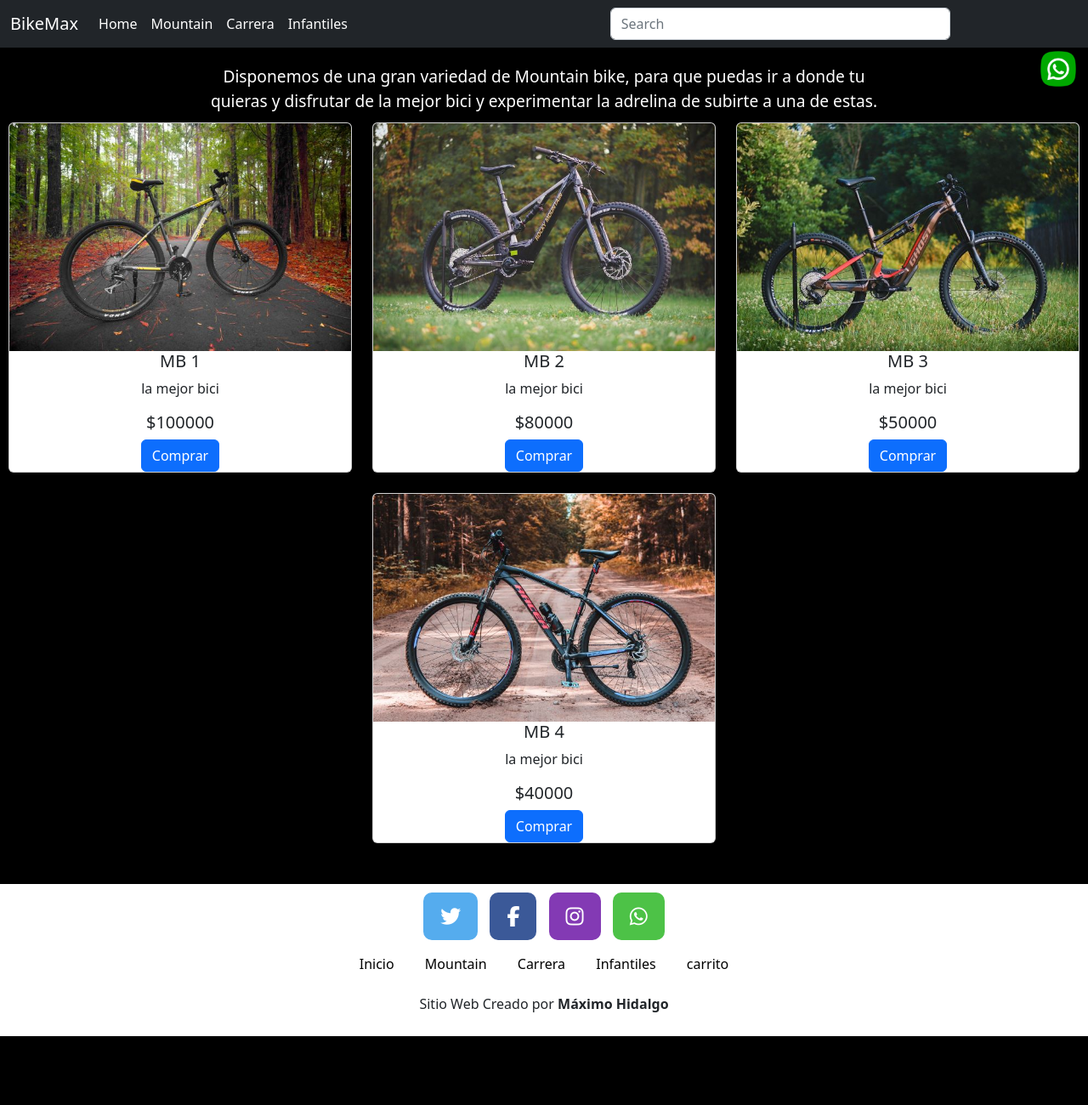
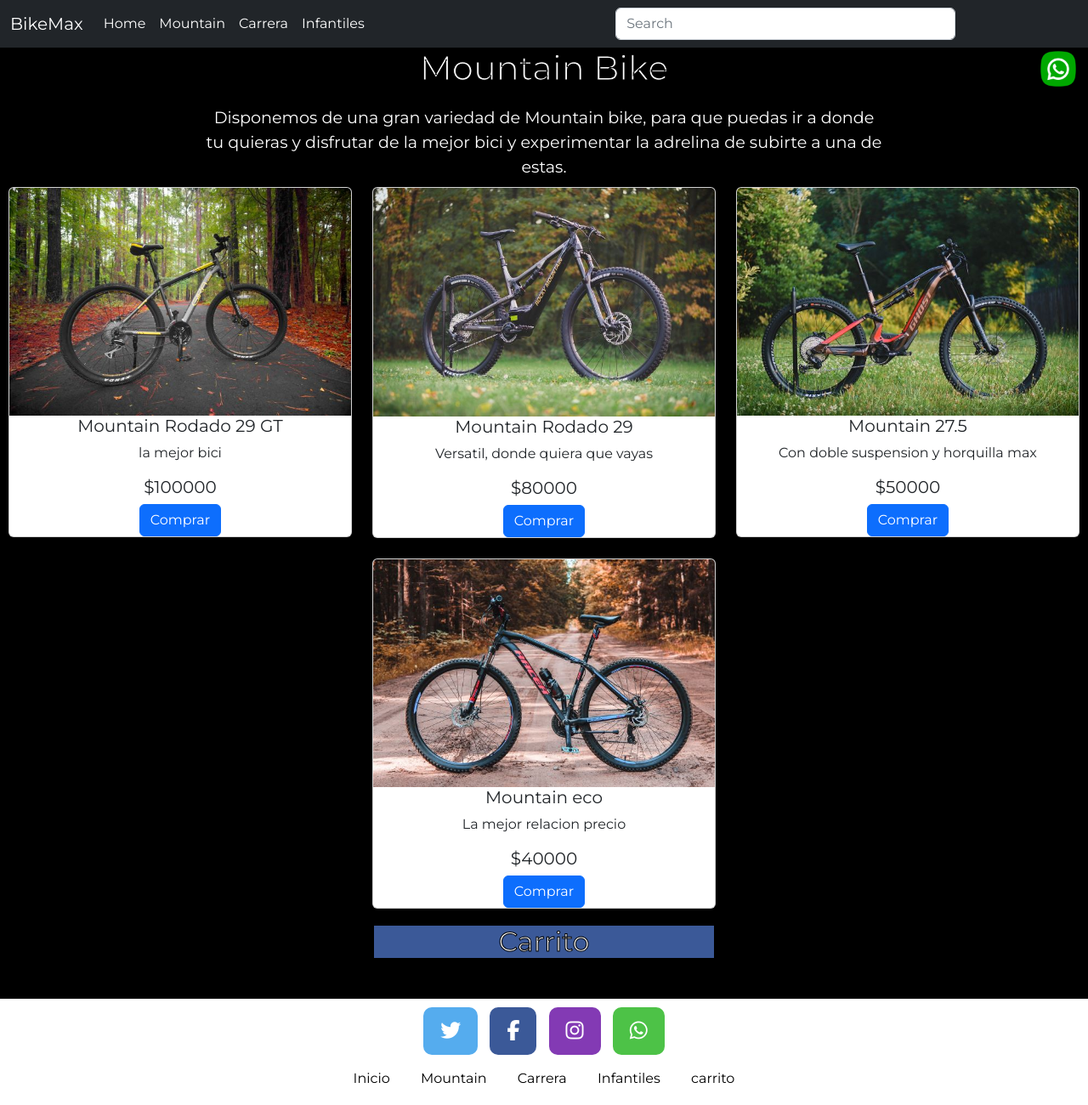
Before and after one commit to Maxhidalgo84/Proyectojavascript, a website: page pages/mountain.html in a window 1280 px wide. Shown: the top 1300 px of the page at 85% size. Before the commit the page ends 1219 px from the top, so only its background shows below. Drawn offline with nearby package versions, Linux system fonts and the light colour scheme; a web font is replaced by a local one.

Commit message:
carrito abajo

```diff
--- a/index.js
+++ b/index.js
@@ -45,10 +45,10 @@ class Carrito {
 
 let productos = [];
 
-productos.push(new Producto(1,"../img/mountain1.jpg","MB 1","la mejor bici", 100000 ));
-productos.push(new Producto(2,"../img/mountain2.jpg","MB 2","la mejor bici", 80000 ));
-productos.push(new Producto(3,"../img/mountain3.jpg","MB 3","la mejor bici", 50000 ));
-productos.push(new Producto(4,"../img/mountain4.jpg","MB 4","la mejor bici", 40000 ));
+productos.push(new Producto(1,"../img/mountain1.jpg","Mountain Rodado 29 GT","la mejor bici", 100000 ));
+productos.push(new Producto(2,"../img/mountain2.jpg","Mountain Rodado 29","Versatil, donde quiera que vayas", 80000 ));
+productos.push(new Producto(3,"../img/mountain3.jpg","Mountain 27.5","Con doble suspension y horquilla max", 50000 ));
+productos.push(new Producto(4,"../img/mountain4.jpg","Mountain eco","La mejor relacion precio", 40000 ));
 
 
 
@@ -66,7 +66,7 @@ contenedor.innerHTML = ` <div class="card">
                             <h5 class="card-title">${producto.nombre} </h5>
                             <p class="card-text"> ${producto.descripcion} </p>
                             <h5 class="card-title"> $${producto.precio}</h5>
-                            <a href="#" id="${producto.id}" onclick="agregarItem()"  class="btn btn-primary">Comprar</a>
+                            <a href="#" id="${producto.id}" onclick="seleccion(this.id)"  class="btn btn-primary">Comprar</a>
                             </div>
                         </div>`
 padre2.appendChild(contenedor)
@@ -81,20 +81,21 @@ valor = obj
 
 for (const producto of productos) {
     if (producto.id == (valor)){
-        carrito.push(new Carrito(producto.id,producto.nombre,producto.precio))
+        carrito.push(new Carrito(producto.nombre,producto.precio))
        verPrecio = producto.precio
     }
 }
 
-for (const items of carrito) {
+/* for (const items of carrito) {
     if (carrito.id == (valor)) {
         carrito.splice
 
     }
 
-}
+} */
 
 alert(`Usted eligio el modelo de bicicleta Mountain Bike ${valor} y el valor es de $${verPrecio}`);
+
 
 let detalle = carrito.reduce((acumulaNombre,elemento) => acumulaNombre + "\n " + elemento.nombre + ": $" + elemento.precio,"")
 let total = carrito.reduce((acumulador,elemento) => acumulador + elemento.precio,0)
@@ -103,7 +104,9 @@ const Compras = detalle.concat("\n TOTAL: $"+total)
 
 alert(Compras)
 console.log(Compras);
-}
+
+
+
 let padre3 = document.getElementById("total")
 
 let totales = document.createElement("div")
@@ -113,3 +116,4 @@ totales.innerHTML = `<h3>Detalle productos<h3>
                      <p>${detalle}</p>
                      <b>Total: $${total}`
 padre3.appendChild(totales)
+}
--- a/pages/mountain.html
+++ b/pages/mountain.html
@@ -42,20 +42,21 @@
       </div>
     </header>
     <main>
+      <h1>Mountain Bike</h1>
         <article>
             <p class="texto1">Disponemos de una gran variedad de Mountain bike, para que puedas ir a donde tu quieras y disfrutar de la mejor bici
               y experimentar la adrelina de subirte a una de estas.
             </p>
         </article>
+        <section class="bicis">
+          <div id="cards" class="row  text-center justify-content-md-center row-cols-1 row-cols-md-2 g-4">
 
-        <section class="bicis">
-        <div id="cards" class="row  text-center justify-content-md-center row-cols-1 row-cols-md-2 g-4">
-        </div>
-        </section>
-        <div id="total" class="total">
+          </div>
+      </section>
+       <div id="total" class="total">
+        <h2>Carrito</h2>
 
-        </div>
-
+       </div>
     </main>
     <footer>
       <section class="redes">
--- a/scss/base/_base.scss
+++ b/scss/base/_base.scss
@@ -1,3 +1,6 @@
+@import url('https://fonts.googleapis.com/css2?family=Alegreya:ital,wght@0,400;0,700;1,400;1,600&family=Domine&family=Montserrat&family=Roboto:wght@300&family=Rye&display=swap');
+
+
 * {
   margin: 0;
   padding: 0;
@@ -6,4 +9,13 @@
 
 body {
   background: black;
+  font-family: Montserrat;
+
 }
+
+h1,h2 {
+text-align: center;
+color: white;
+-webkit-text-stroke: 1px black;
+
+}
--- a/scss/partials/_cards.scss
+++ b/scss/partials/_cards.scss
@@ -31,3 +31,12 @@ text-align: center;}
 
 
 }
+
+
+.total {
+    margin: 20px auto;
+    text-align: center;
+    width: 400px;
+    font-size: 1.5rem;
+    color: white;
+    background-color: #3b5998;}
```
Also changed, not shown: pages/carrera.html (+1 -0 lines), pages/niños.html (+2 -2 lines), css/estilos.css. Lines whose indentation alone changed are shown as unchanged.
